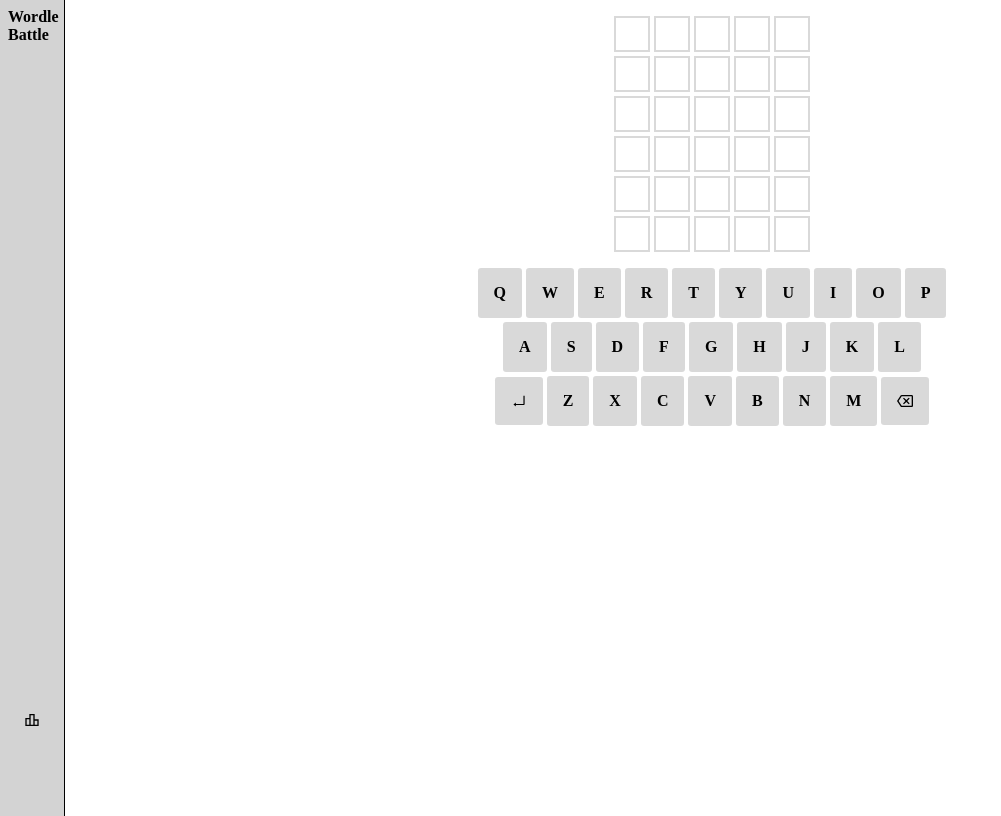
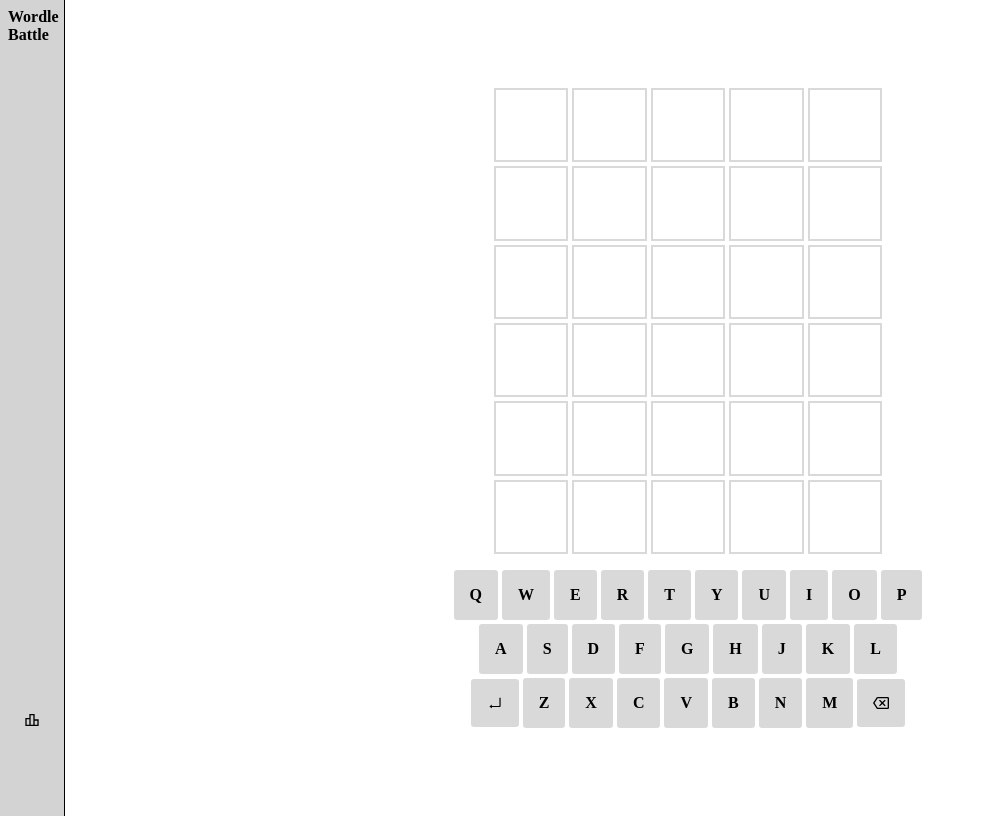
Before and after one commit to louieluuu/wordleforever, a React app: page / in a window 1280 px wide. Shown: the whole page, without its empty margins (0-1001 px from the left). Built offline with nearby package versions, Linux system fonts and the light colour scheme; some icons are missing; the HTML template or start-up script is replaced by a standard one.

Commit message:
Adjust styling of tiles

```diff
--- a/src/components/GameBoard.jsx
+++ b/src/components/GameBoard.jsx
@@ -8,7 +8,7 @@ function GameBoard({ board }) {
         {board.map((row, rowIndex) => (
             <div key={rowIndex} className="game-board__row">
                 {row.map((cell, cellIndex) => (
-                    <div key={cellIndex} className="game-board__tile">
+                    <div key={cellIndex} className="game-board__cell">
                         {cell}
                     </div>
                 ))}
--- a/src/components/Keyboard.jsx
+++ b/src/components/Keyboard.jsx
@@ -25,20 +25,20 @@ function Keyboard({ handleKeyPress }) {
     <div className="keyboard">
         <div className="keyboard__row">
             {topRow.map((letter, index) => (
-                <div key={index} className="keyboard__tile"> {letter} </div>
+                <div key={index} className="keyboard__cell"> {letter} </div>
             ))}
         </div>
         <div className="keyboard__row">
             {midRow.map((letter, index) => (
-                <div key={index} className="keyboard__tile"> {letter} </div>
+                <div key={index} className="keyboard__cell"> {letter} </div>
             ))}
         </div>
         <div className="keyboard__row">
-            < AiOutlineEnter className="keyboard__tile" />
+            < AiOutlineEnter className="keyboard__cell" />
             {botRow.map((letter, index) => (
-                <div key={index} className="keyboard__tile"> {letter} </div>
+                <div key={index} className="keyboard__cell"> {letter} </div>
             ))}
-            < MdOutlineBackspace className="keyboard__tile" />
+            < MdOutlineBackspace className="keyboard__cell" />
         </div>
     </div>
   )
--- a/src/index.scss
+++ b/src/index.scss
@@ -46,10 +46,10 @@ $nav-width: 3rem;
 .game-container {
     display: flex;
     flex-direction: column;
-    margin-left: $nav-width;
+    align-items: center;
+    justify-content: center;
     gap: 1rem;
-    margin-top: 1rem;
-    margin-bottom: 1rem;
+    height: 100vh;
 }
 
 .game-board {
@@ -64,10 +64,17 @@ $nav-width: 3rem;
         flex-direction: row;
     }
 
-    &__tile {
+    &__cell {
+        display: flex;
+        justify-content: center;
+        align-items: center;
+
+        width: calc(3vw);
+        height: calc(3vw);
+        font-size: calc(3vw);
+        font-weight: bold;
         border: 2px solid $main_color;
         padding: 1rem;
-        font-weight: bold;
     }
 }
 
@@ -83,7 +90,7 @@ $nav-width: 3rem;
         flex-direction: row;
     }
 
-    &__tile {
+    &__cell {
         padding: 1rem;
         font-weight: bold;
         background-color: $main_color;
```
